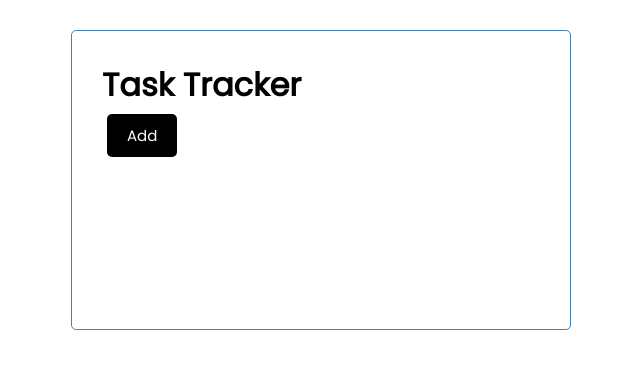
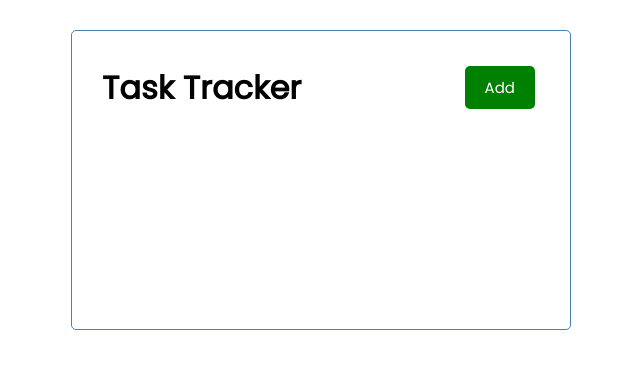
Before and after one commit to lakshanrcosta/react-task-tracker, a React (Create React App) app: page / in a window 1280 px wide. Shown: the top 368 px of the page, without its empty margins (319-959 px from the left). Built offline with nearby package versions, Linux system fonts and the light colour scheme.

Commit message:
Added button event and props

```diff
--- a/src/components/button.js
+++ b/src/components/button.js
@@ -0,0 +1,27 @@
+import PropTypes from "prop-types";
+
+const Button = ({ text, color, onClick }) => {
+  return (
+    <div>
+      <button
+        onClick={onClick}
+        style={{ backgroundColor: color }}
+        className="btn"
+      >
+        {text}
+      </button>
+    </div>
+  );
+};
+
+Button.defaultProps = {
+  color: "steelBlue",
+};
+
+Button.propTypes = {
+  text: PropTypes.string.isRequired,
+  color: PropTypes.string,
+  onClick: PropTypes.func.isRequired,
+};
+
+export default Button;
--- a/src/components/header.js
+++ b/src/components/header.js
@@ -1,10 +1,12 @@
 import PropTypes from "prop-types";
+import Button from "./button";
 
 const Header = ({ title }) => {
+  const onClick = () => {};
   return (
-    <header>
+    <header className={"header"}>
       <h1>{title}</h1>
-      <button className="btn">Add</button>
+      <Button text={"Add"} color={"green"} onClick={onClick()} />
     </header>
   );
 };
```
